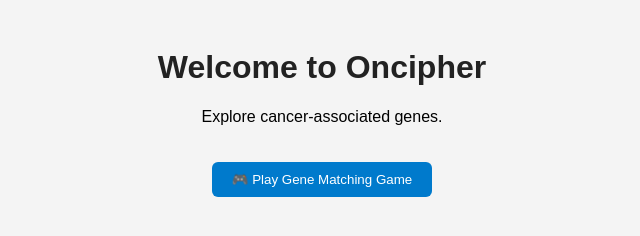
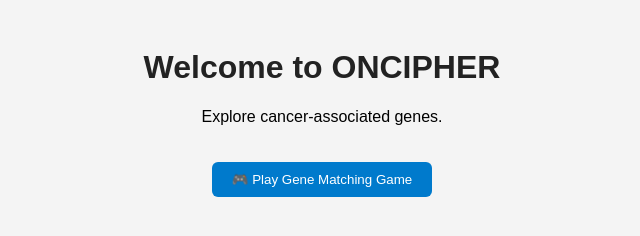
Before and after one commit to Sushmajagan/Oncipher-Database, a website: page index.html in a window 1280 px wide. Shown: the whole page, without its empty margins (318-958 px from the left). Drawn offline with Linux system fonts and the light colour scheme.

Commit message:
index.html

```diff
--- a/index.html
+++ b/index.html
@@ -6,7 +6,7 @@
   <link rel="stylesheet" href="style.css">
 </head>
 <body>
-  <h1>Welcome to Oncipher</h1>
+  <h1>Welcome to ONCIPHER</h1>
   <p>Explore cancer-associated genes.</p>
 
   <!-- Game Button -->
```
